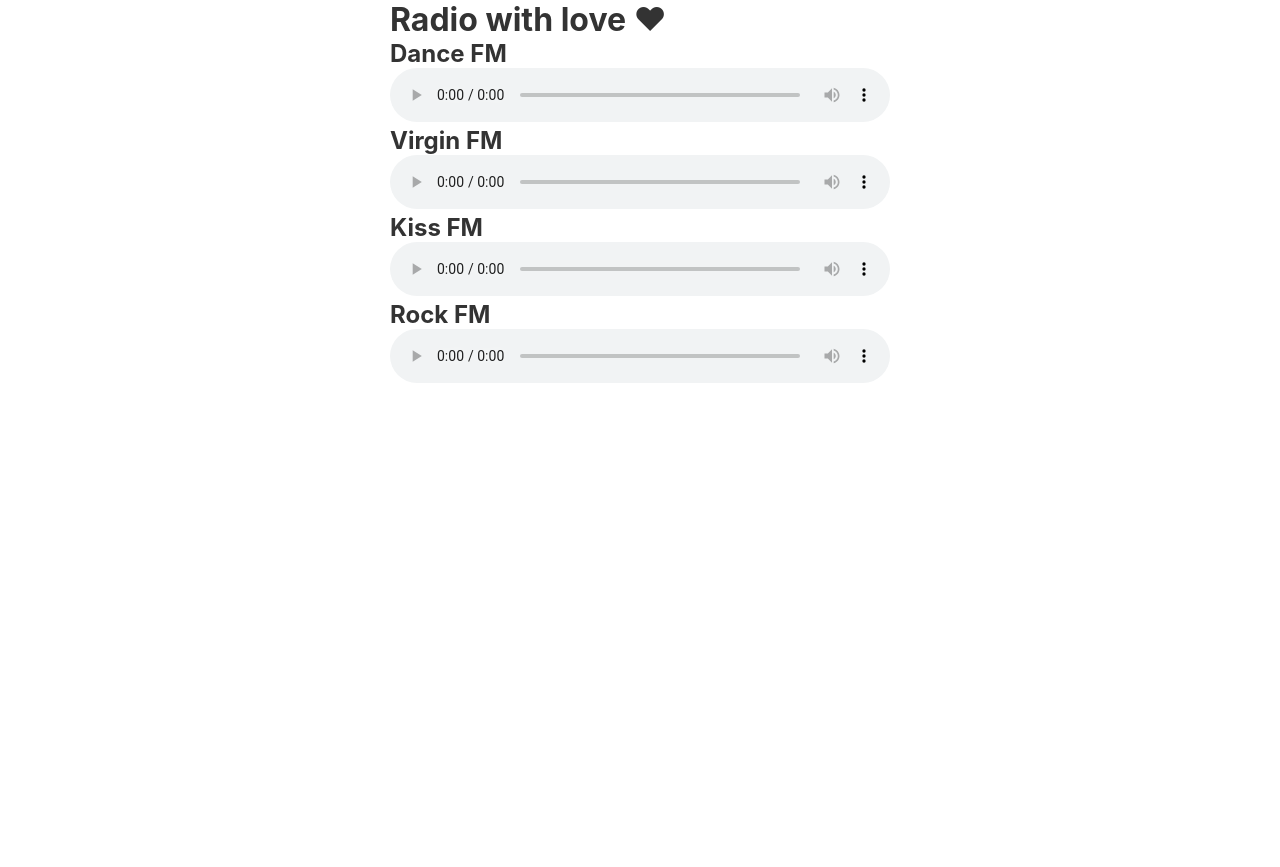
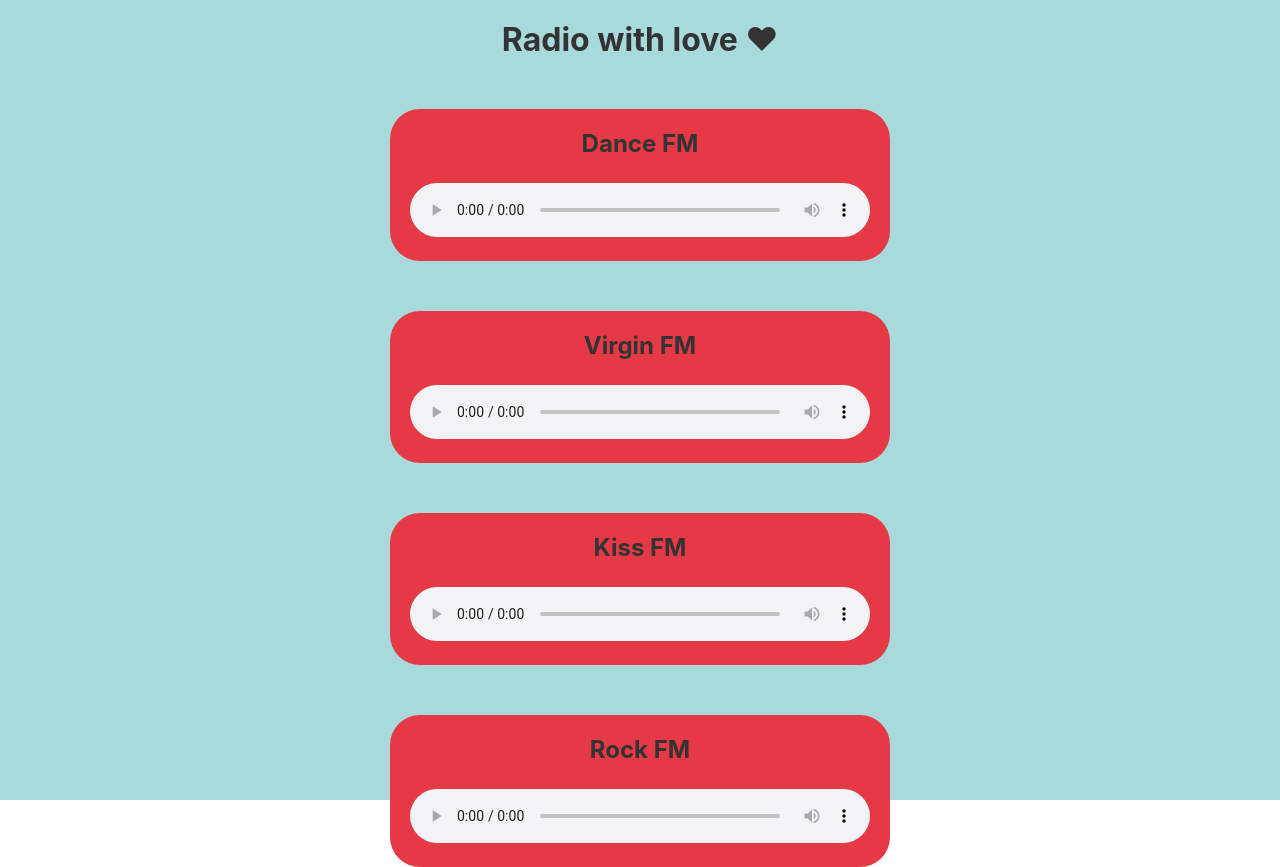
Before and after one commit to RaresSanduConstantin/bibi-radio, a React (Create React App) app: page / in a window 1280 px wide. Before the commit the page ends 800 px from the top, so only its background shows below. Built offline with nearby package versions, Linux system fonts and the light colour scheme.

Commit message:
starting with stiles

```diff
--- a/src/App.js
+++ b/src/App.js
@@ -1,12 +1,14 @@
-import Stations from "./components/Stations";
+import Stations from './components/Stations';
 
 const App = () => {
-  return (
-    <div className="container">
-      <h1>Radio with love &#10084;</h1>
-      <Stations />
-    </div>
-  );
+	return (
+		<div className="windowContainer">
+			<div className="containerRad">
+				<h1 className="title">Radio with love &#10084;</h1>
+				<Stations />
+			</div>
+		</div>
+	);
 };
 
 export default App;
--- a/src/components/Stations.js
+++ b/src/components/Stations.js
@@ -1,22 +1,18 @@
-import React from "react";
-import stations from "../data/stations";
+import React from 'react';
+import stations from '../data/stations';
 
 const Stations = () => {
 	return (
-    <>
+		<div>
 			{stations.map((station) => (
-        <>
-          <h2>{station.name}</h2>
+				<div className="radioContainer">
+					<h2 className="radioTitle">{station.name}</h2>
 					<audio id="player" controls className="radioControls">
-            <source
-              src={station.href}
-              type="audio/ogg"
-              className="radioSource"
-            ></source>
+						<source src={station.href} type="audio/ogg" className="radioSource" />
 					</audio>
-        </>
+				</div>
 			))}
-    </>
+		</div>
 	);
 };
 
--- a/src/index.css
+++ b/src/index.css
@@ -16,14 +16,36 @@
   padding: 0;
   margin: 0;
   box-sizing: border-box;
-  /* background: #f4f4f4; */
   color: #333;
 }
 
-.container {
+.windowContainer{
+  width: 100vw;
+  height: 100vh;
+  background: #a8dadc;
+}
+
+.title{
+  padding-top: 20px;
+  text-align: center;
+}
+
+.containerRad {
   max-width: 500px;
+  margin: auto;
+}
 
-  margin: auto;
+.radioContainer{
+  background-color: #e63946;
+  /* border: 1px solid #1d3557; */
+  border-radius: 30px;
+  padding: 20px;
+  margin-top: 50px
+}
+
+.radioTitle{
+  text-align: center;
+  margin-bottom: 25px;
 }
 
 .radioControls {
@@ -31,13 +53,8 @@
   /* background: red !important; */
 }
 
-.radioSource {
-  color: red !important;
-}
 
-source {
-  background: red;
-}
+
 
 @media screen and (max-width: 1000px) {
   .container {
```
Also changed, not shown: 2 other files (tests, documents, lock files or other folders). Lines whose indentation alone changed are shown as unchanged.
